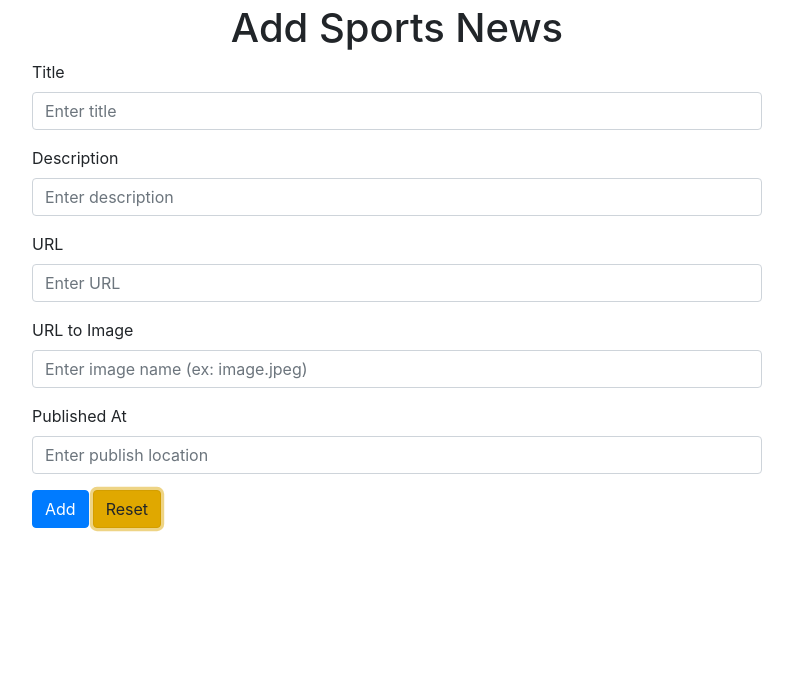
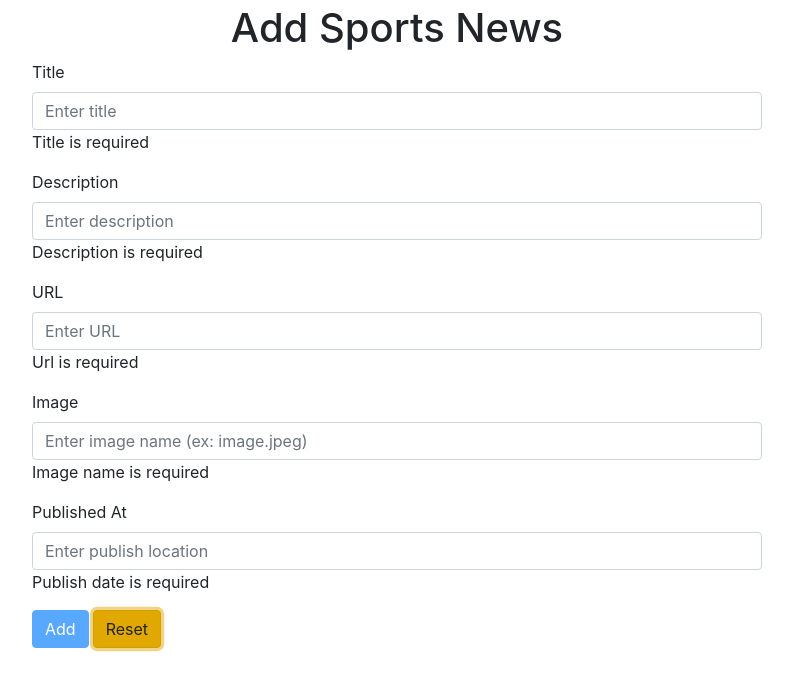
Before and after one commit to m-casa/webapp, an Angular app in the folder angular-logic/: page /add-sports-news in a window 1280 px wide. Both pictures are taken after typing "Sample", "Sample", "Sample", "Sample", "Sample" into the empty fields and a click on the button "Reset". Shown: the top 690 px of the page, without its empty margins (243-1036 px from the left). Built offline with nearby package versions, Linux system fonts and the light colour scheme.

Commit message:
Added error checking in add-sports-news html

```diff
--- a/angular-logic/src/app/components/add-sports-news/add-sports-news.component.html
+++ b/angular-logic/src/app/components/add-sports-news/add-sports-news.component.html
@@ -1,4 +1,4 @@
-<form>
+<form #newSportsForm="ngForm">
     <div class="container">
         <div class="row mt-1">
             <div class="col-2"></div>
@@ -8,26 +8,47 @@
                 </div>
                 <div class="form-group">
                     <label>Title</label>
-                    <input type="text" required class="form-control" placeholder="Enter title" [(ngModel)]="newSportsNews.title" #sportsTitle="ngModel" name="sportsTitle">
+                    <input type="text" required class="form-control" placeholder="Enter title"
+                        [(ngModel)]="newSportsNews.title" #sportsTitle="ngModel" name="sportsTitle">
+                    <div *ngIf="sportsTitle.errors && sportsTitle.touched">
+                        <p *ngIf="sportsTitle.errors.required">Title is required</p>
+                    </div>
                 </div>
                 <div class="form-group">
                     <label>Description</label>
-                    <input type="text" class="form-control" placeholder="Enter description" [(ngModel)]="newSportsNews.description" #sportsDescription="ngModel" name="sportsDescription">
+                    <input type="text" required class="form-control" placeholder="Enter description"
+                        [(ngModel)]="newSportsNews.description" #sportsDescription="ngModel" name="sportsDescription">
+                    <div *ngIf="sportsDescription.errors && sportsDescription.touched">
+                        <p *ngIf="sportsDescription.errors.required">Description is required</p>
+                    </div>
                 </div>
                 <div class="form-group">
                     <label>URL</label>
-                    <input type="text" class="form-control" placeholder="Enter URL" [(ngModel)]="newSportsNews.url" #sportsUrl="ngModel" name="sportsUrl">
+                    <input type="text" required class="form-control" placeholder="Enter URL"
+                        [(ngModel)]="newSportsNews.url" #sportsUrl="ngModel" name="sportsUrl">
+                    <div *ngIf="sportsUrl.errors && sportsUrl.touched">
+                        <p *ngIf="sportsUrl.errors.required">Url is required</p>
+                    </div>
                 </div>
                 <div class="form-group">
-                    <label>URL to Image</label>
-                    <input type="text" class="form-control" placeholder="Enter image name (ex: image.jpeg)" [(ngModel)]="newSportsNews.img" #sportsImg="ngModel" name="sportsImg">
+                    <label>Image</label>
+                    <input type="text" required class="form-control" placeholder="Enter image name (ex: image.jpeg)"
+                        [(ngModel)]="newSportsNews.img" #sportsImg="ngModel" name="sportsImg">
+                    <div *ngIf="sportsImg.errors && sportsImg.touched">
+                        <p *ngIf="sportsImg.errors.required">Image name is required</p>
+                    </div>
                 </div>
                 <div class="form-group">
                     <label>Published At</label>
-                    <input type="text" class="form-control" placeholder="Enter publish location" [(ngModel)]="newSportsNews.publishedAt" #sportsPublishedAt="ngModel" name="sportsPublishedAt">
+                    <input type="text" required class="form-control" placeholder="Enter publish location"
+                        [(ngModel)]="newSportsNews.publishedAt" #sportsPublishedAt="ngModel" name="sportsPublishedAt">
+                    <div *ngIf="sportsPublishedAt.errors && sportsPublishedAt.touched">
+                        <p *ngIf="sportsPublishedAt.errors.required">Publish date is required</p>
+                    </div>
                 </div>
                 <div>
-                    <button type="submit" class="btn btn-primary mr-1" (click)="addSportsNews()">Add</button>
+                    <button [disabled]="newSportsForm.status === 'INVALID'" type="submit" class="btn btn-primary mr-1"
+                        (click)="addSportsNews()">Add</button>
                     <button type="submit" class="btn btn-warning" (click)="resetForm()">Reset</button>
                 </div>
             </div>
--- a/angular-logic/src/app/components/add-sports-news/add-sports-news.component.ts
+++ b/angular-logic/src/app/components/add-sports-news/add-sports-news.component.ts
@@ -2,11 +2,13 @@ import { Component, OnInit } from '@angular/core';
 import { ISports } from 'src/app/interfaces/sports';
 import { SportsService } from 'src/app/services/sports.service';
 import { SportsComponent } from '../sports/sports.component';
+import { ViewEncapsulation } from '@angular/core'
 
 @Component({
   selector: 'app-add-sports-news',
   templateUrl: './add-sports-news.component.html',
-  styleUrls: ['./add-sports-news.component.scss']
+  styleUrls: ['./add-sports-news.component.scss'],
+  encapsulation : ViewEncapsulation.None
 })
 export class AddSportsNewsComponent implements OnInit {
 
```
Also changed, not shown: 1 other file (tests, documents, lock files or other folders).
